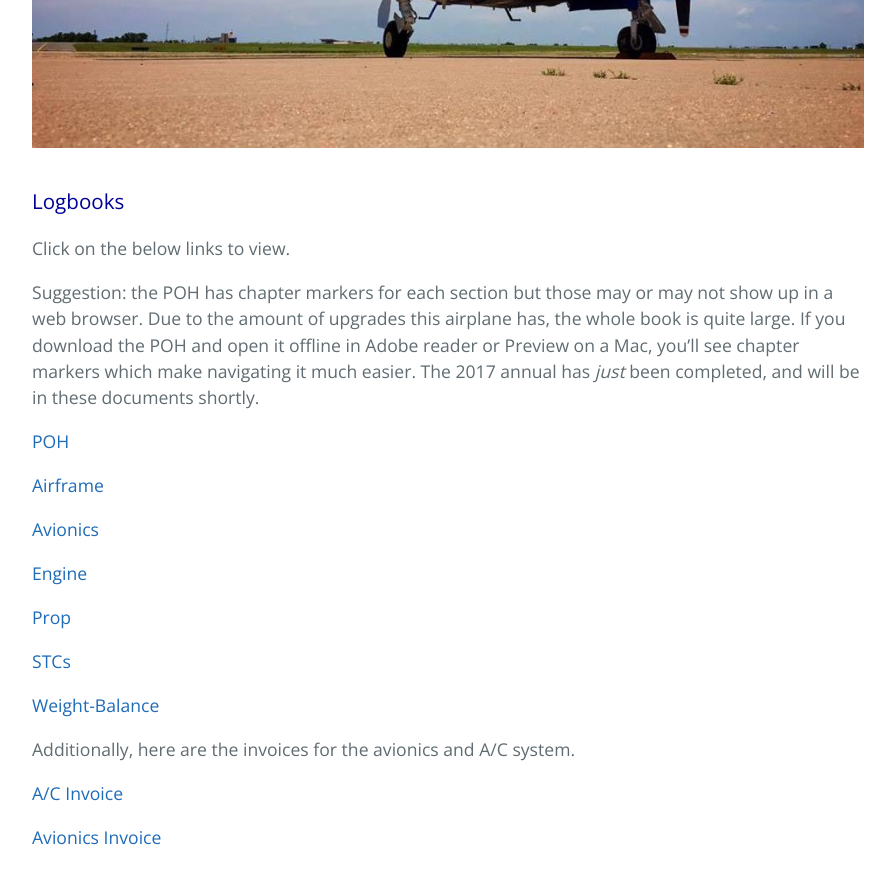
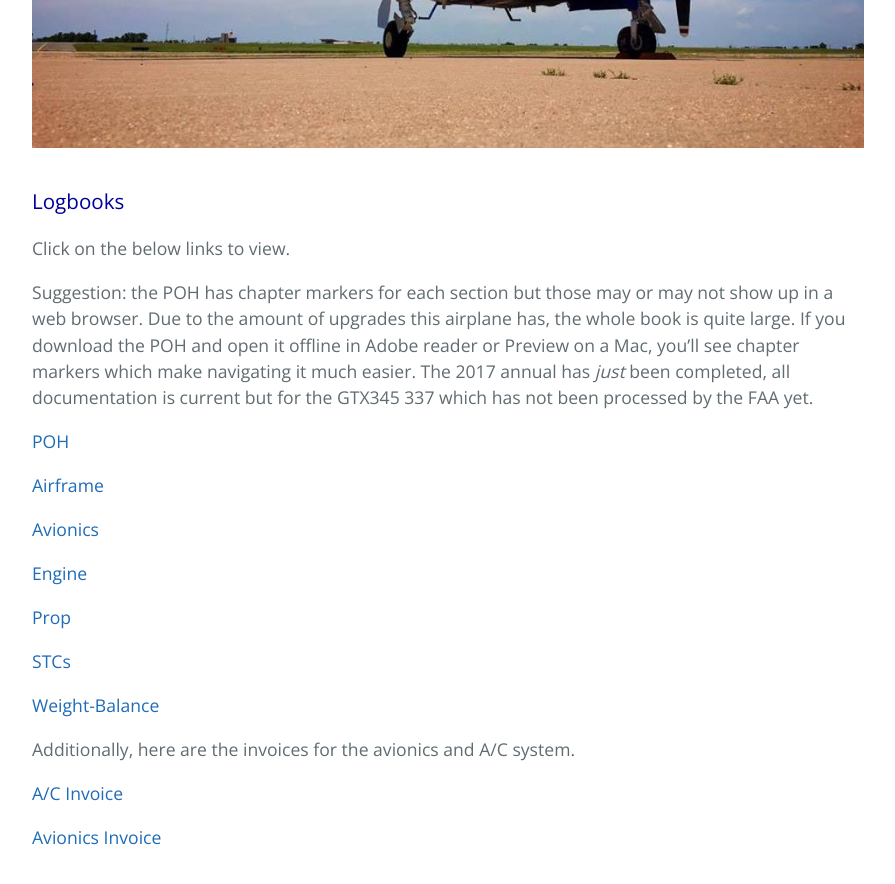
Before and after one commit to RNCTX/N595TC, a Jekyll site: the page built from index.md, in a window 1280 px wide and 900 px high, scrolled down 840 px. Shown: the top 884 px of the window, without its empty margins (192-1087 px from the left). Built offline with Jekyll 4.4.1, drawn with Linux system fonts in a browser that asks for light colours; our own code applies the rules of GitHub Pages for plain Markdown files.

Commit message:
Update index.md

```diff
--- a/index.md
+++ b/index.md
@@ -12,7 +12,7 @@ I'm guessing you got here from Trade-A-Plane or Controller. This domain was regi
 
 Click on the below links to view.
 
-Suggestion: the POH has chapter markers for each section but those may or may not show up in a web browser. Due to the amount of upgrades this airplane has, the whole book is quite large.  If you download the POH and open it offline in Adobe reader or Preview on a Mac, you'll see chapter markers which make navigating it much easier.  The 2017 annual has *just* been completed, and will be in these documents shortly.
+Suggestion: the POH has chapter markers for each section but those may or may not show up in a web browser. Due to the amount of upgrades this airplane has, the whole book is quite large.  If you download the POH and open it offline in Adobe reader or Preview on a Mac, you'll see chapter markers which make navigating it much easier.  The 2017 annual has *just* been completed, all documentation is current but for the GTX345 337 which has not been processed by the FAA yet.
 
 [POH](POH.pdf)
 
```
